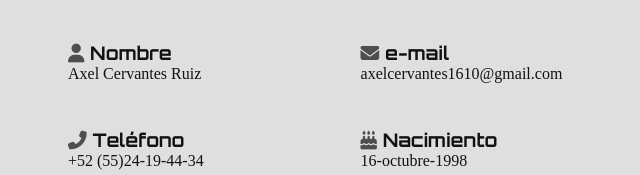
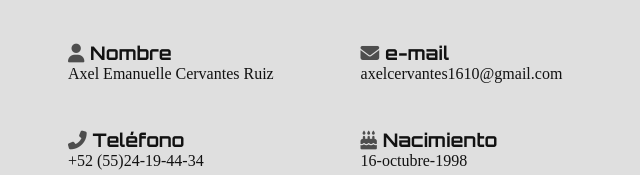
Before and after one commit to axelCerv/AXEL-CERV-WEBPAGE, a plain HTML site: page index.html in a window 1280 px wide. Shown: the part 1125-1300 px from the top of the page, 60-700 px from the left. Drawn offline with nearby package versions, Linux system fonts and the light colour scheme; a web font is replaced by a local one.

Commit message:
Update index.html

```diff
--- a/index.html
+++ b/index.html
@@ -85,7 +85,7 @@
                 <div>
 
                     <h3><i class="fas fa-user"></i> Nombre</h3>
-                    <p>Axel Cervantes Ruiz</p>
+                    <p>Axel Emanuelle Cervantes Ruiz</p>
                 </div>
                 <div>
                     <h3><i class="fas fa-envelope"></i> e-mail</h3>
```
